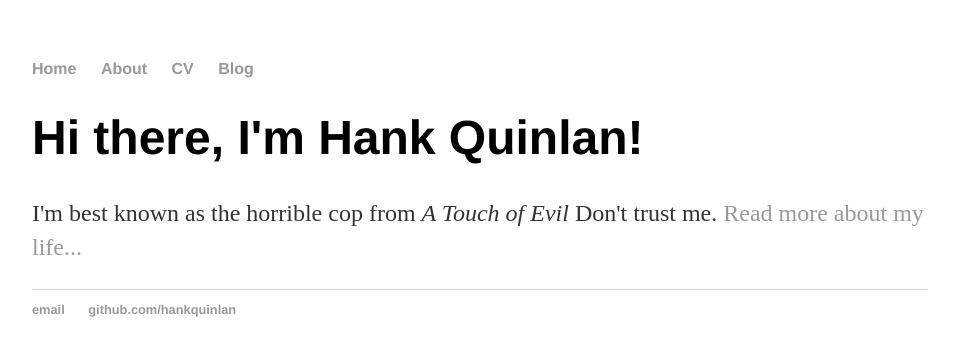
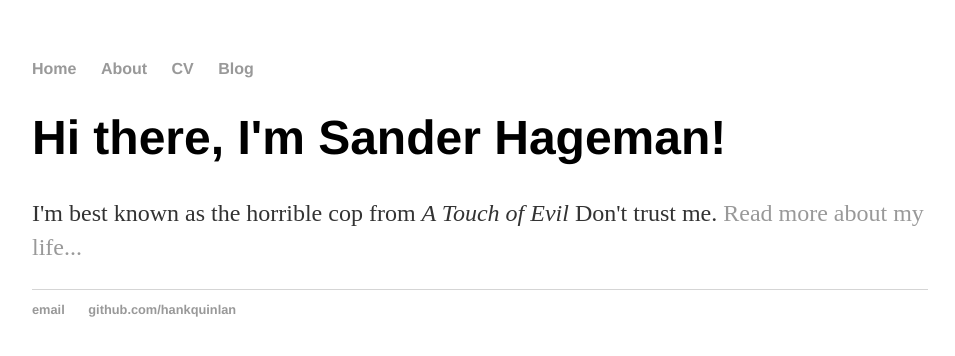
Before and after one commit to SanderHageman/sanderhageman.github.io, a Jekyll site: the page built from index.html, in a window 1280 px wide. Shown: the top 356 px of the page, without its empty margins (160-1115 px from the left). Built offline with Jekyll 4.4.1, drawn with Linux system fonts in a browser that asks for light colours.

Commit message:
Update index.html

```diff
--- a/index.html
+++ b/index.html
@@ -3,6 +3,6 @@ layout: default
 title: Hank Quinlan, Horrible Cop
 ---
 <div class="blurb">
-	<h1>Hi there, I'm Hank Quinlan!</h1>
+	<h1>Hi there, I'm Sander Hageman!</h1>
 	<p>I'm best known as the horrible cop from <em>A Touch of Evil</em> Don't trust me. <a href="/about">Read more about my life...</a></p>
 </div><!-- /.blurb -->
```
